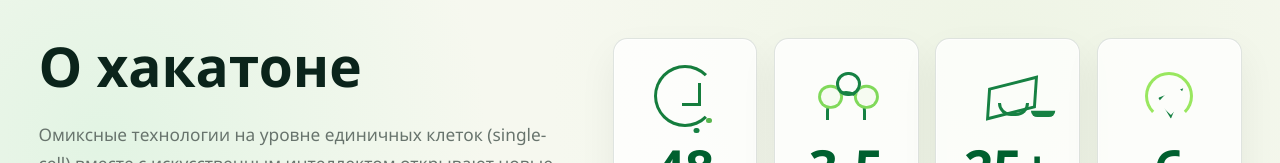
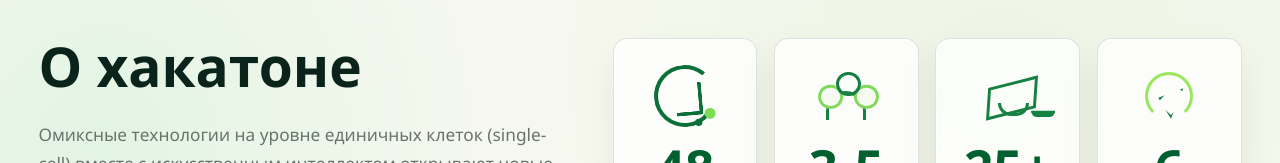
Before and after one commit to saitnado/my-site, a React (Vite) app: page / in a window 1280 px wide. Shown: the part 789-952 px from the top of the page. Built offline with nearby package versions, Linux system fonts and the light colour scheme.

Commit message:
add gigu page styles

```diff
--- a/src/App.css
+++ b/src/App.css
@@ -702,28 +702,30 @@ a {
 }
 
 .about-stat-icon-time {
-  border: 0.22rem solid #157d3d;
+  border: 0.28rem solid #0b6f38;
   border-right-color: transparent;
   border-radius: 50%;
+  transform: rotate(-5deg);
 }
 
 .about-stat-icon-time::before {
-  width: 1rem;
-  height: 1.25rem;
-  border-right: 0.22rem solid #157d3d;
-  border-bottom: 0.22rem solid #157d3d;
-  left: 1.6rem;
-  top: 0.92rem;
+  width: 1.42rem;
+  height: 1.78rem;
+  left: 1.05rem;
+  top: 0.9rem;
+  border-right: 0.28rem solid #0b6f38;
+  border-bottom: 0.28rem solid #0b6f38;
+  border-radius: 0 0.12rem 0.12rem 0.12rem;
 }
 
 .about-stat-icon-time::after {
-  right: 0.1rem;
-  bottom: 0.08rem;
-  width: 0.34rem;
-  height: 0.34rem;
+  right: -0.12rem;
+  bottom: 0.12rem;
+  width: 0.72rem;
+  height: 0.72rem;
   border-radius: 50%;
-  background: #58b64d;
-  box-shadow: -0.78rem 0.62rem 0 #168143;
+  background: #7ddd52;
+  box-shadow: -0.75rem 0.5rem 0 -0.12rem #0b6f38;
 }
 
 .about-stat-icon-team::before {
```
